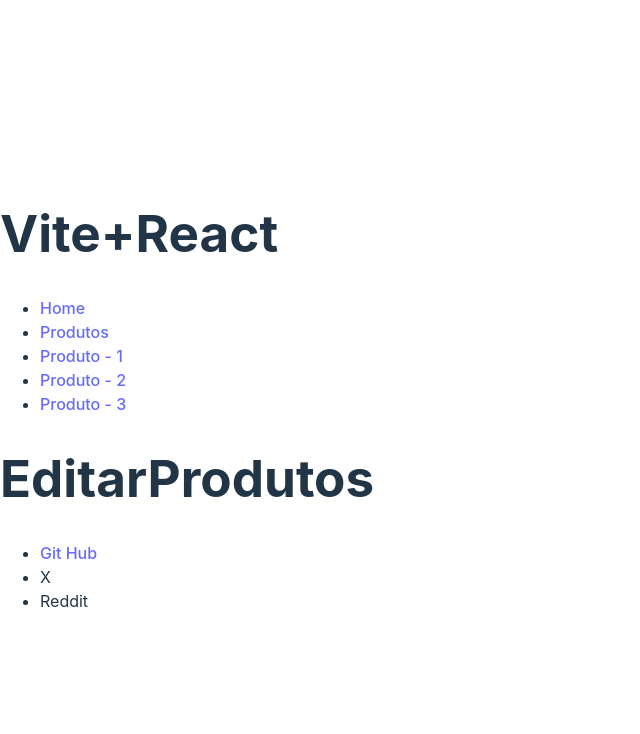
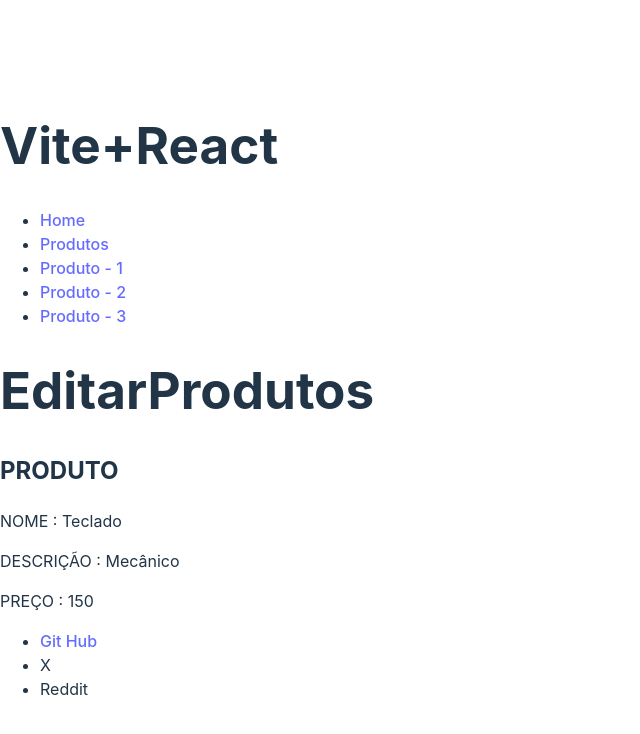
Before and after one commit to cauamongs/spa-1tdspf, a React (Vite) app: page /editar/produtos/1 in a window 1280 px wide. Shown: the top 734 px of the page, without its empty margins (0-640 px from the left). Built offline with nearby package versions, Linux system fonts and the light colour scheme.

Commit message:
Terminando EditarProdutos.jsx

```diff
--- a/src/routes/EditarProdutos.jsx
+++ b/src/routes/EditarProdutos.jsx
@@ -1,7 +1,27 @@
+import { useParams } from "react-router-dom";
+import { ListaProdutos } from "../components/ListaProdutos";
+
 export default function EditarProdutos() {
+  //Recuperando o id que chega no request através do PATH.
+  //Vamos urtilizar o Hook useParams().
+
+  const {id} = useParams();
+
+  const produtoRecuperado = ListaProdutos.filter((produto) => {
+     if(produto.id == id){
+        return produto;
+     }
+  });
+
+  const objProdutoRecuperado = produtoRecuperado[0];
+
   return (
     <>
-          <h1>EditarProdutos</h1>
-      </>
-  )
+      <h1>EditarProdutos</h1>
+      <h2>PRODUTO</h2>
+      <p>NOME : {objProdutoRecuperado.nome}</p>
+      <p>DESCRIÇÃO : {objProdutoRecuperado.desc}</p>
+      <p>PREÇO : {objProdutoRecuperado.preco}</p>
+    </>
+  );
 }
```
